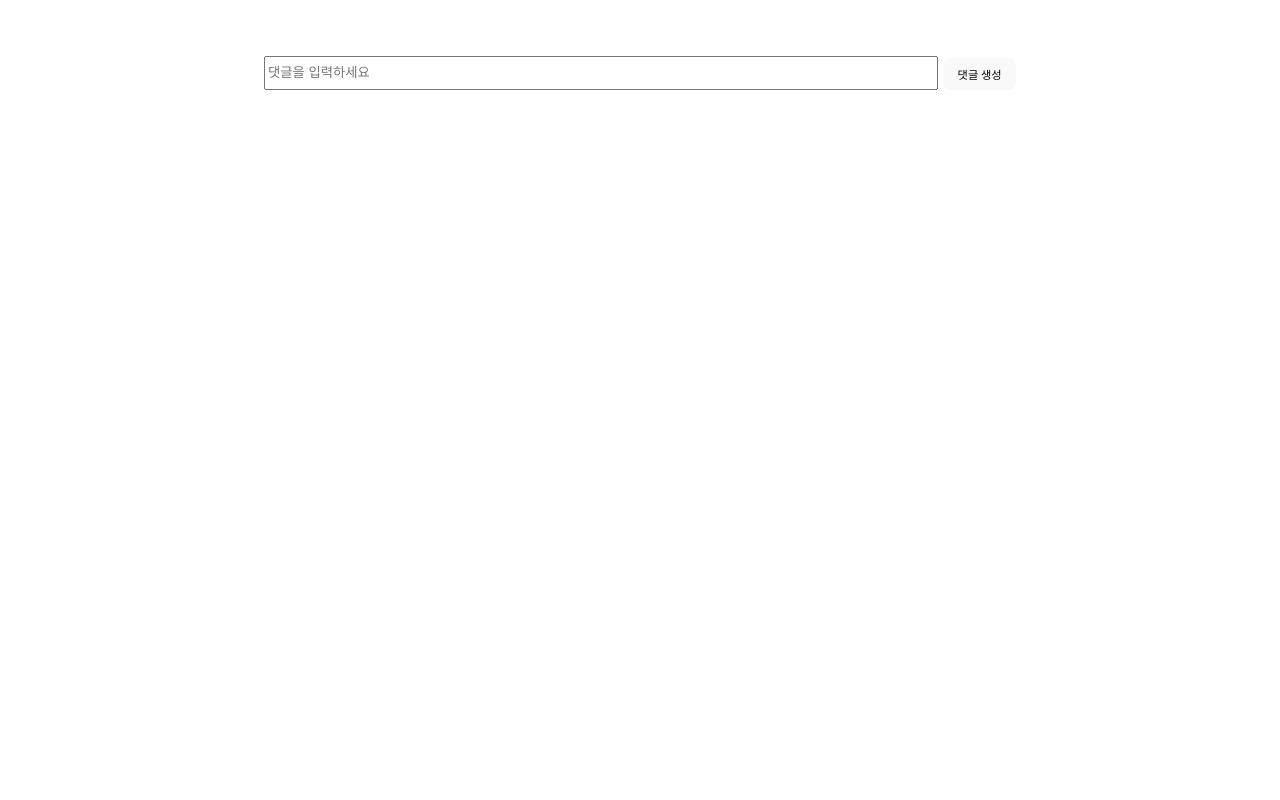
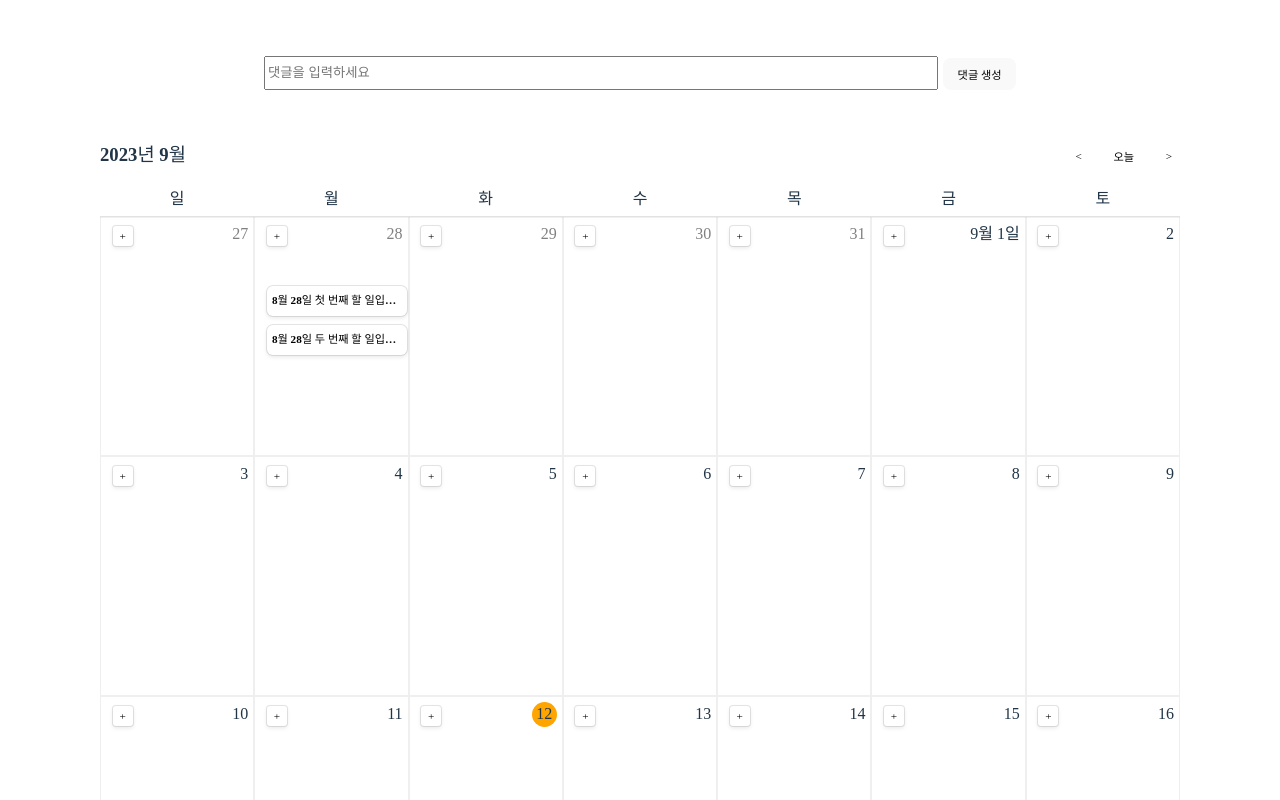
Before and after one commit to speaking-potato-meeting/Potato_api, a React (Vite) app in the folder front/: page / in a window 1280 px wide. Shown: the part 840-1640 px from the top of the page. Before the commit the page ends 962 px from the top, so only its background shows below. Built offline with nearby package versions, Linux system fonts and the light colour scheme; a web font is replaced by a local one.

Commit message:
add: react-router-dom types 의존성 추가 및 메인페이지 캘린더 추가

```diff
--- a/front/package.json
+++ b/front/package.json
@@ -11,6 +11,7 @@
   },
   "dependencies": {
     "@dnd-kit/core": "^6.0.8",
+    "@types/react-router-dom": "^5.3.3",
     "@types/uuid": "^9.0.3",
     "react": "^18.2.0",
     "react-dom": "^18.2.0",
--- a/front/src/pages/Home.tsx
+++ b/front/src/pages/Home.tsx
@@ -1,11 +1,18 @@
-import Comment from '../components/Comment';
+import Calendar from "../components/Calendar/Calendar";
+import ModalContainer from "../components/Calendar/Schedule/ModalContainers";
+import Comment from "../components/Comment";
+import ModalProvider from "../context/ModalProvider";
 
 const Home = () => {
   return (
-    <div>
+    <>
       <Comment />
-    </div>
-  )
-}
+      <ModalProvider>
+        <Calendar />
+        <ModalContainer />
+      </ModalProvider>
+    </>
+  );
+};
 
-export default Home
+export default Home;
```
Also changed, not shown: 1 other file (tests, documents, lock files or other folders).
